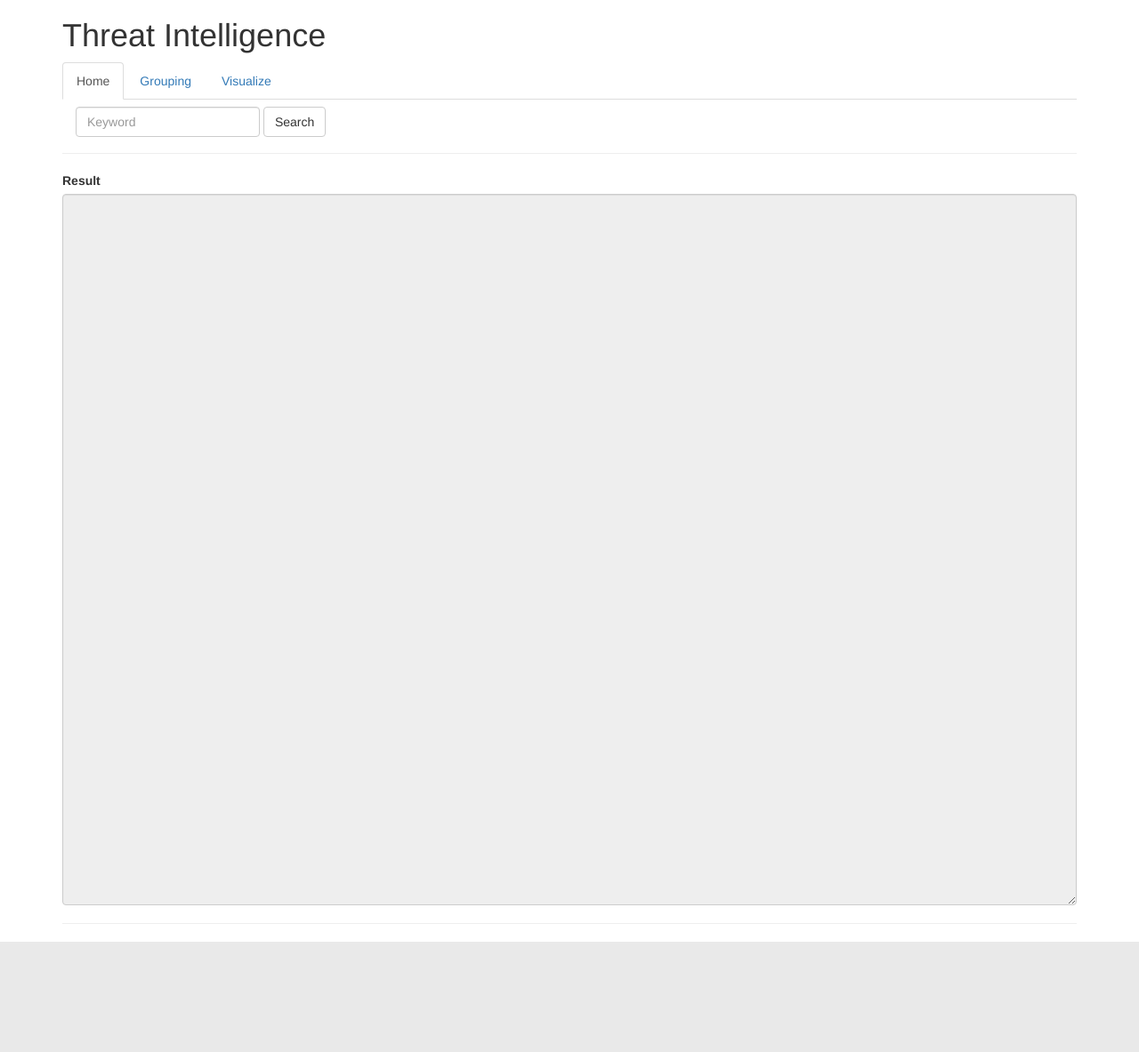
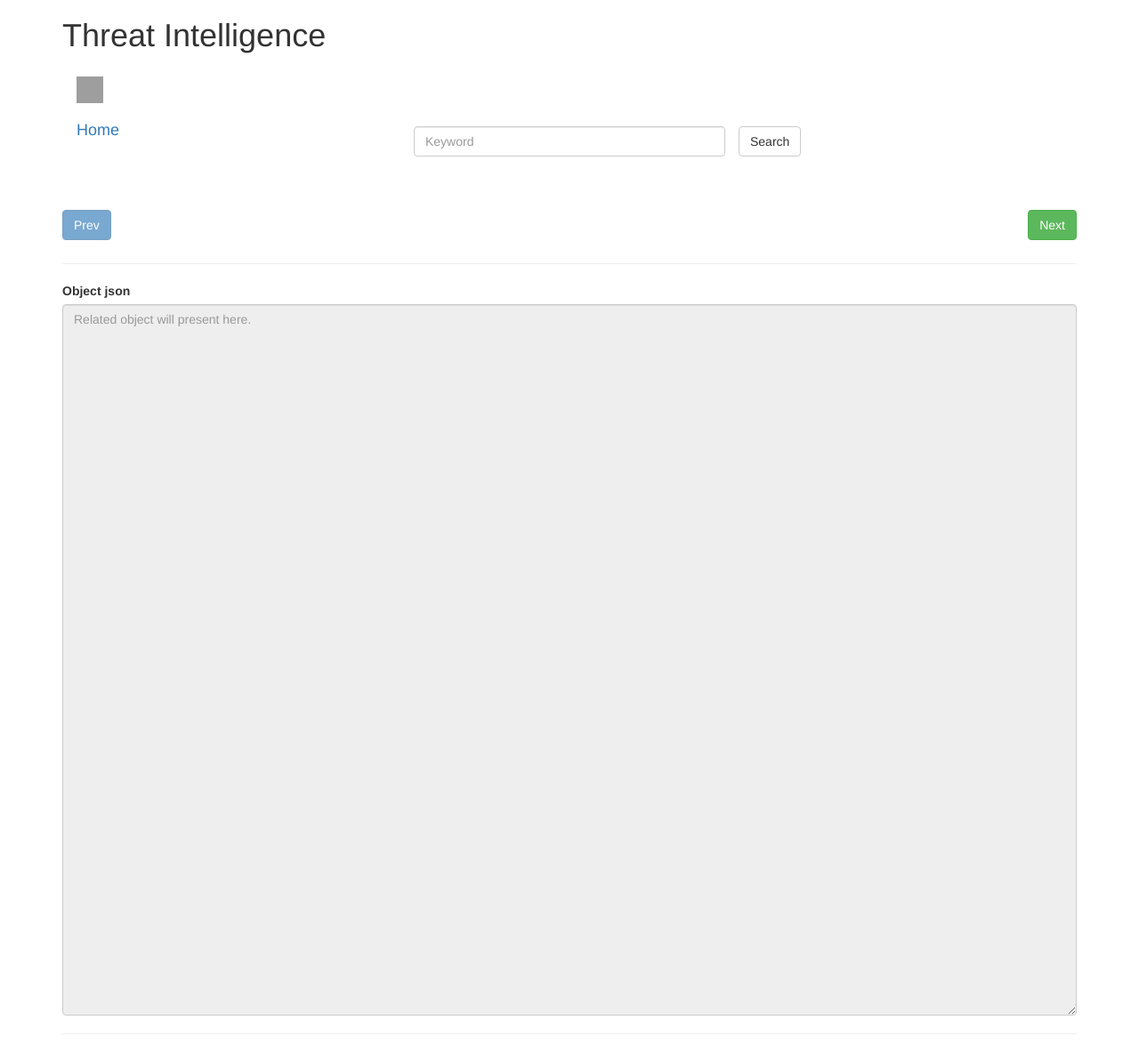
Before and after one commit to JangHanbin/Treat-Intelligence-dashboard, a Flask app: page / in a window 1280 px wide. Shown: the whole page at 89% size. Before the commit the page ends 1059 px from the top, so only its background shows below. Run offline with Flask 2, Linux system fonts and the light colour scheme; some libraries are stand-ins or nearby versions; grey boxes are pictures that could not be loaded.

Commit message:
modifying navbar

```diff
--- a/main.py
+++ b/main.py
@@ -2,7 +2,7 @@ from flask import Flask,jsonify,abort,make_response,json, render_template, reque
 from flask_bootstrap import Bootstrap
 from flask_wtf import Form as BaseForm
 from wtforms import TextField, SubmitField, TextAreaField
-from wtforms.validators import Length, Email, Required
+from wtforms.validators import Length, Email, DataRequired,EqualTo
 from flask_wtf.csrf import CSRFProtect
 # from attack_search import Attack
 
@@ -15,7 +15,7 @@ Bootstrap(app)
 csrf = CSRFProtect(app)
 
 class JsonForm(BaseForm):
-    textArea = TextAreaField('Result', render_kw={'readonly': True, 'id':'result', 'style':'height: 800px;'})
+    textArea = TextAreaField('Object json', validators=[Length(min=1,message='HEY!')] ,render_kw={'readonly': True, 'id':'result', 'style':'height: 800px;', 'placeholder':'Related object will present here.'})
 
 
 
--- a/templates/index.html
+++ b/templates/index.html
@@ -16,23 +16,49 @@
 {% block content %}
 <div class="container">
     <h1>Threat Intelligence</h1>
-	<ul class="nav nav-tabs">
-		<li role="presentation" class="active"><a href="#">Home</a></li>
-		<li role="presentation"><a href="#">Grouping</a></li>
-		<li role="presentation"><a href="#">Visualize</a></li>
-	</ul>
 
-	<form class="navbar-form navbar-left" role="search" action="api" method="POST">
-		<div class="form-group">
+    <nav class="navbar navbar-light bg-light">
+        <a class="navbar-brand focus" href="#">
+            <img src="https://upload.wikimedia.org/wikipedia/commons/thumb/2/22/Home_font_awesome.svg/1200px-Home_font_awesome.svg.png" width="30" height="30" class="d-inline-block align-top" alt="">
+            <br>
+            Home
+        </a>
+    </nav>
+
+    <!--<ul class="nav nav-tabs">-->
+        <!--<li role="presentation" class="active"><a href="#">Home</a></li>-->
+        <!--<li role="presentation"><a href="#">Grouping</a></li>-->
+        <!--<li role="presentation"><a href="#">Visualize</a></li>-->
+    <!--</ul>-->
+
+    <div style="margin-top: 20px;">
+
+        <form role="search" action="api" method="POST">
+            <div class="form-group col-xs-12 col-md-4 col-md-offset-4" >
                 <input type="text" id="keyword" name="keyword" class="form-control" placeholder="Keyword">
                 <input type="hidden" name="csrf_token" value="{{ csrf_token() }}"/>
             </div>
             <button id="call-api" type="button" class="btn btn-default" onclick="fnGetObjects()" >Search</button>
         </form>
-	<div id="loading" style="display:none;"><img src="/static/loading.gif" alt="" style="width:50%; margin:0 auto"/></div>
+
+    </div>
+    <br>
+
+    <div id="loading" class="text-center" style="display: none">
+        <img src="/static/loading.gif" alt="" class="rounded" style="width: 30%"/>
+
+        <label for="loading" style="display: block; text-align: center;">Now Loading...</label>
+    </div>
     <br><br>
 
+    <div>
+        <button href="/grouping" type="button" class="btn btn-success" style="float: right;" >Next</button>
+        <button type="button" class="btn btn-primary" style="float: left;" disabled>Prev</button>
+
+    </div>
+    <br><br>
     <hr>
+
     {{wtf.quick_form(form)}}
     <hr>
 
@@ -55,13 +81,6 @@
                 }
             }
         });
-        function replacer(key, value) {
-  // Filtering out properties
-  if (typeof value === 'string') {
-    return undefined;
-  }
-  return value;
-}
 
 
         $('#loading').show();
```
Also changed, not shown: 1 other file. Lines whose indentation alone changed are shown as unchanged.
